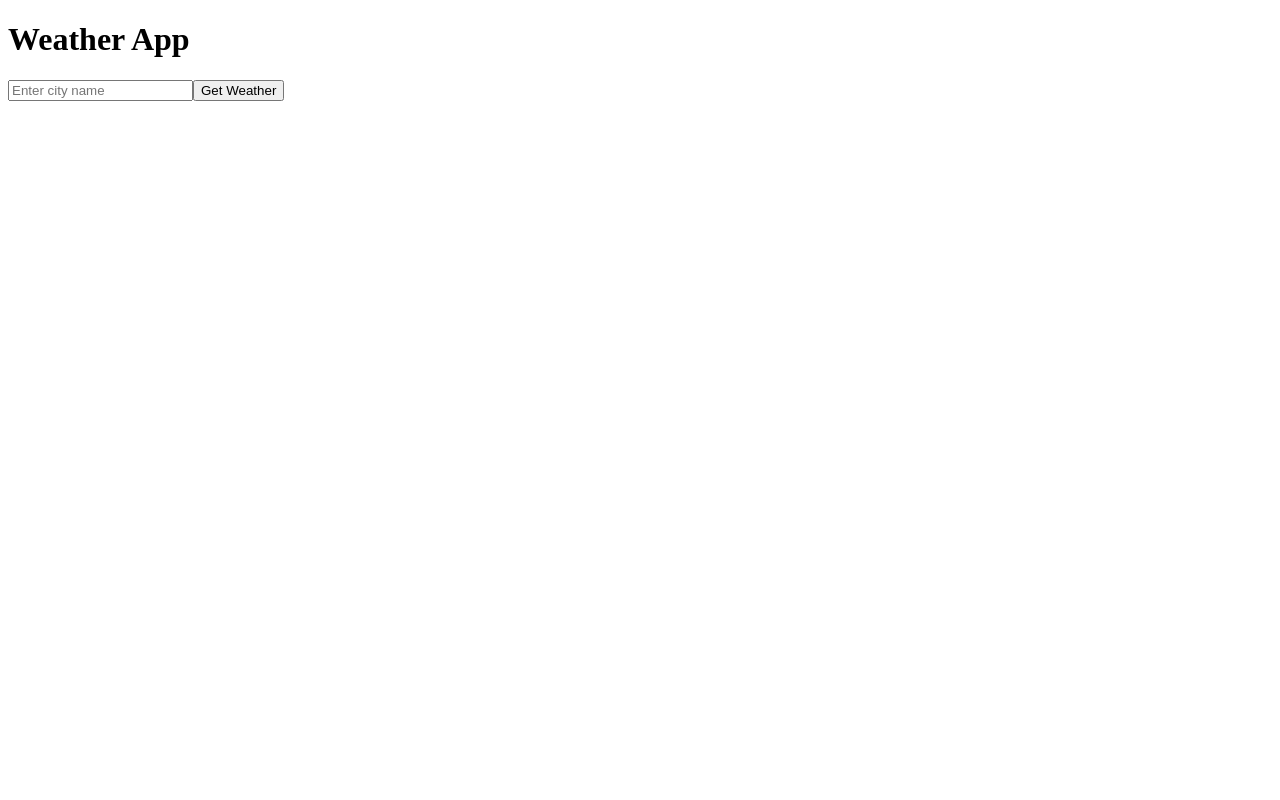
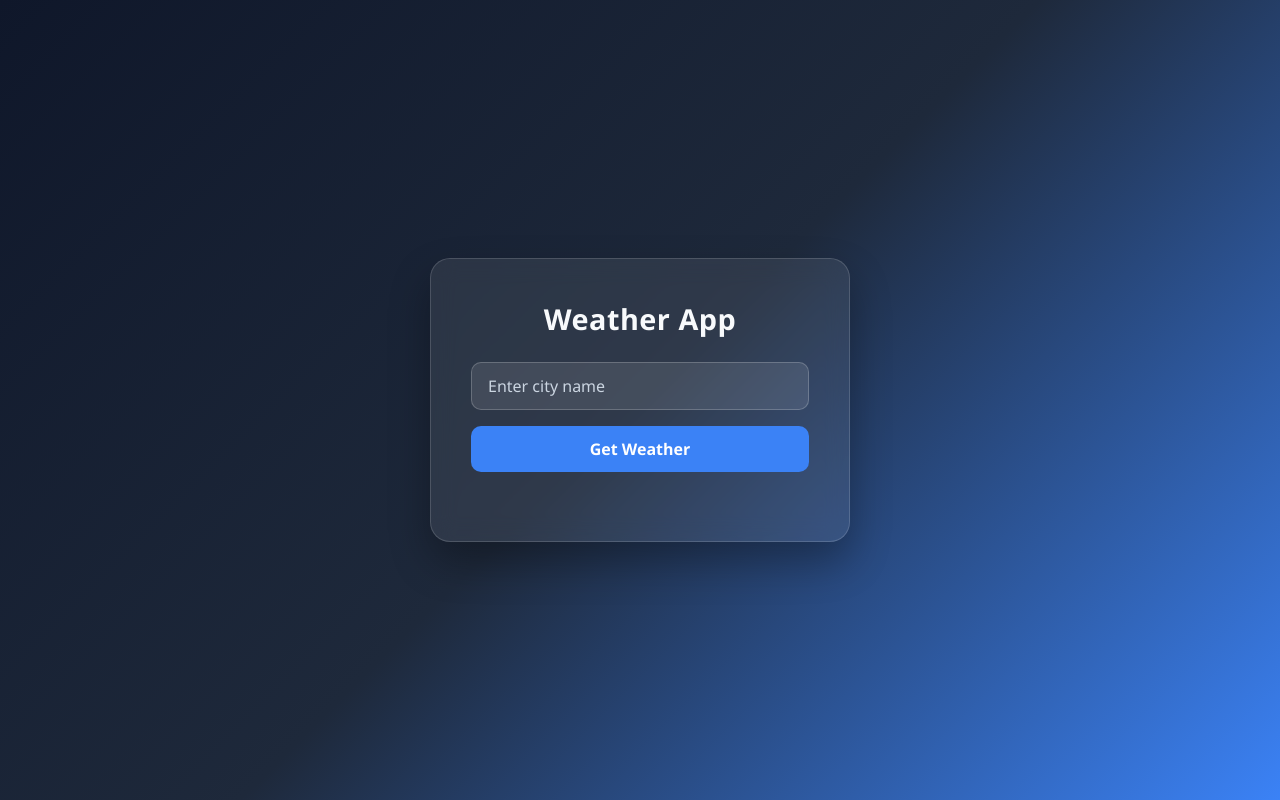
Before and after one commit to Rishabht13/Weather-app, a React app in the folder frontend/: page / in a window 1280 px wide. Built offline with nearby package versions, Linux system fonts and the light colour scheme; the HTML template or start-up script is replaced by a standard one.

Commit message:
feat: enable search by pressing Enter in city input field

```diff
--- a/frontend/src/App.css
+++ b/frontend/src/App.css
@@ -0,0 +1,109 @@
+/* App.css */
+* {
+  box-sizing: border-box;
+  margin: 0;
+  padding: 0;
+  font-family: 'Segoe UI', Tahoma, Geneva, Verdana, sans-serif;
+}
+
+body {
+  min-height: 100vh;
+  display: flex;
+  justify-content: center;
+  align-items: center;
+  background: linear-gradient(135deg, #0f172a, #1e293b, #3b82f6);
+  color: #f8fafc;
+}
+
+.App {
+  background: rgba(255, 255, 255, 0.08);
+  backdrop-filter: blur(12px);
+  border: 1px solid rgba(255, 255, 255, 0.15);
+  padding: 2.5rem;
+  border-radius: 20px;
+  box-shadow: 0 20px 40px rgba(0, 0, 0, 0.3);
+  width: 100%;
+  max-width: 420px;
+  text-align: center;
+}
+
+.App h1 {
+  font-size: 1.8rem;
+  margin-bottom: 1.5rem;
+  font-weight: 600;
+  letter-spacing: 0.5px;
+}
+
+input[type="text"] {
+  width: 100%;
+  padding: 12px 16px;
+  border-radius: 10px;
+  border: 1px solid rgba(255, 255, 255, 0.2);
+  background: rgba(255, 255, 255, 0.1);
+  color: #fff;
+  font-size: 1rem;
+  outline: none;
+  margin-bottom: 1rem;
+  transition: all 0.3s ease;
+}
+
+input[type="text"]::placeholder {
+  color: #cbd5e1;
+}
+
+input[type="text"]:focus {
+  border-color: #60a5fa;
+  background: rgba(255, 255, 255, 0.15);
+  box-shadow: 0 0 10px rgba(96, 165, 250, 0.3);
+}
+
+button {
+  width: 100%;
+  padding: 12px;
+  border-radius: 10px;
+  border: none;
+  background: #3b82f6;
+  color: #fff;
+  font-size: 1rem;
+  font-weight: 600;
+  cursor: pointer;
+  transition: background 0.3s ease, transform 0.1s ease;
+}
+
+button:hover {
+  background: #2563eb;
+}
+
+button:active {
+  transform: scale(0.98);
+}
+
+.weather-info {
+  margin-top: 1.8rem;
+}
+
+.weather-info h2 {
+  font-size: 1.4rem;
+  font-weight: 500;
+  margin-bottom: 0.5rem;
+}
+
+.weather-info img {
+  width: 80px;
+  height: 80px;
+  filter: drop-shadow(0 4px 6px rgba(0,0,0,0.2));
+}
+
+.weather-info p {
+  font-size: 0.95rem;
+  color: #e2e8f0;
+  margin: 6px 0;
+}
+
+/* Temp highlight */
+.weather-info p:first-of-type {
+  font-size: 2.2rem;
+  font-weight: 700;
+  color: #ffffff;
+  margin: 10px 0;
+}
--- a/frontend/src/App.jsx
+++ b/frontend/src/App.jsx
@@ -22,7 +22,13 @@ function App() {
   return (
     <div className="App">
       <h1>Weather App</h1>
-      <input type="text" placeholder="Enter city name" value={city} onChange={(e) => setCity(e.target.value)} />
+      <input type="text" placeholder="Enter city name" value={city} onChange={(e) => setCity(e.target.value)}
+      onKeyPress={(e) => {
+        if (e.key === "Enter") {
+          handleSearch();
+        }
+      }}
+      />
       <button onClick={handleSearch}>Get Weather</button>
       <div className="weather-info">
         {weatherData && (
```
